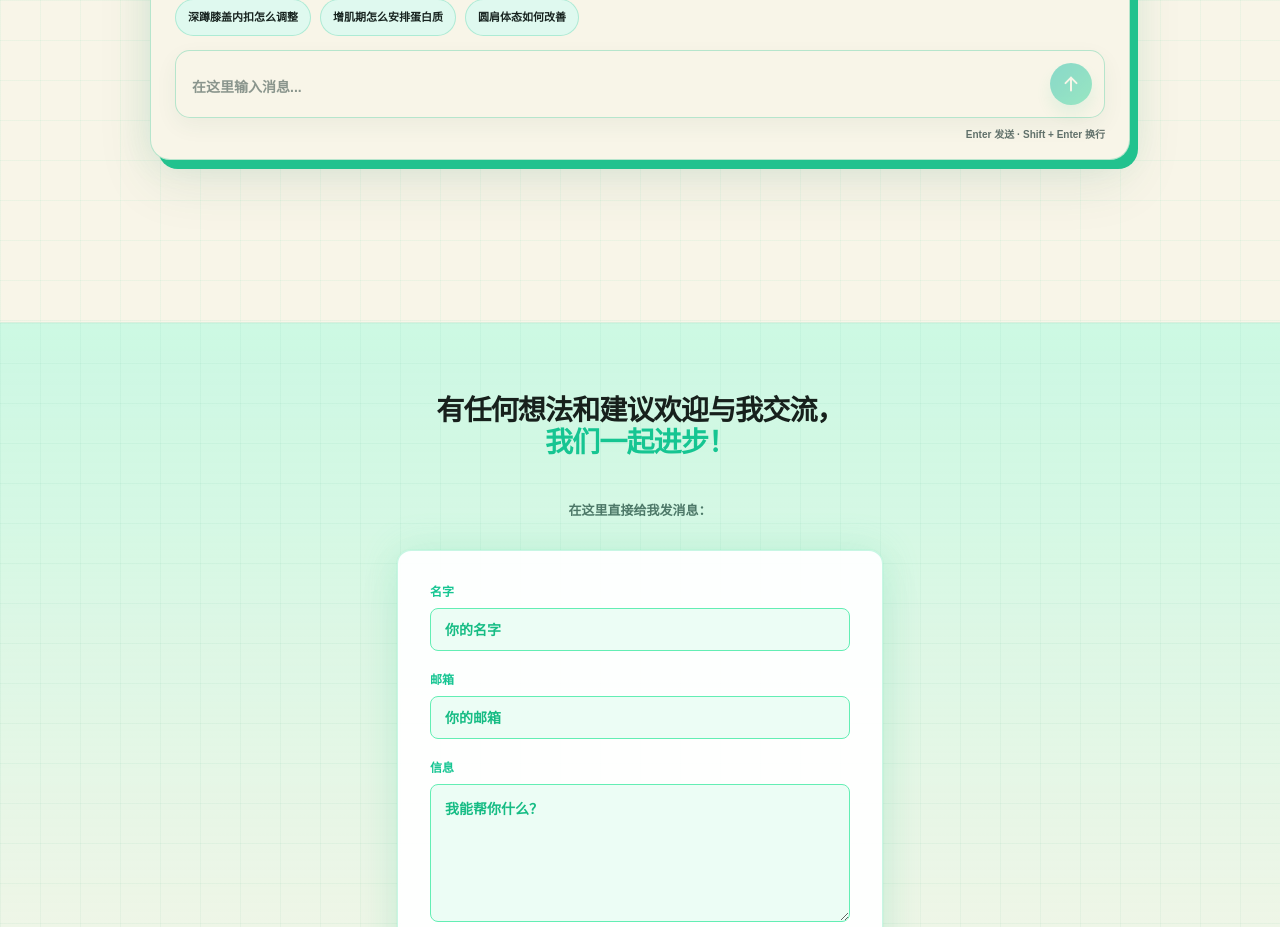
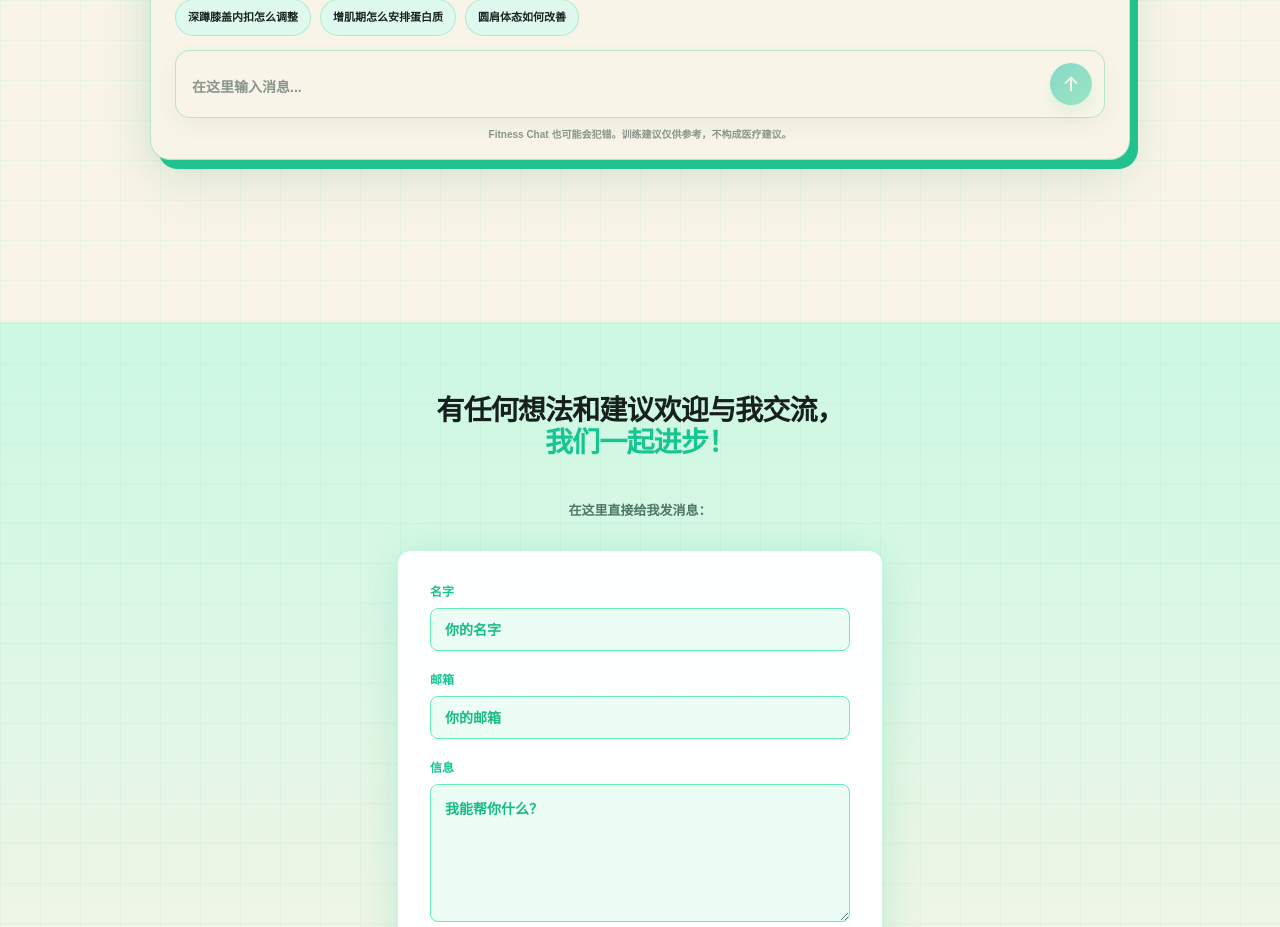
Before and after one commit to Jade-yu0211/jade-zheng-portfolio, a Next.js app: page /products in a window 1280 px wide. Shown: the part 920-1847 px from the top of the page. Built offline with nearby package versions, Linux system fonts and the light colour scheme.

Commit message:
Add Fitness Chat disclaimer (#5)
Place the requested medical disclaimer below the chat input using small, centered, muted gray-green text.

```diff
--- a/app/globals.css
+++ b/app/globals.css
@@ -1310,10 +1310,10 @@ select {
 .chat-window-note {
   flex: 0 0 auto;
   margin: 9px 24px 17px;
-  color: var(--muted);
+  color: color-mix(in srgb, var(--muted) 72%, transparent);
   font-size: 10px;
-  font-weight: 700;
-  text-align: right;
+  font-weight: 600;
+  text-align: center;
 }
 
 .articles-page-shell,
--- a/app/products/chat-interface.tsx
+++ b/app/products/chat-interface.tsx
@@ -379,7 +379,9 @@ export default function ChatInterface() {
           )}
         </button>
       </form>
-      <p className="chat-window-note">Enter 发送 · Shift + Enter 换行</p>
+      <p className="chat-window-note">
+        Fitness Chat 也可能会犯错。训练建议仅供参考，不构成医疗建议。
+      </p>
     </div>
   );
 }
```
